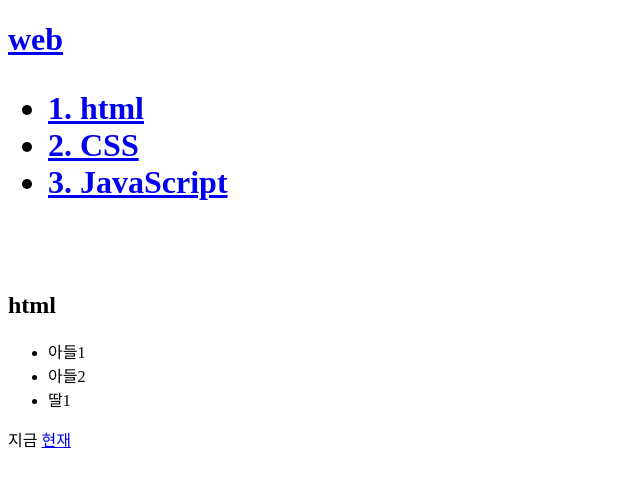
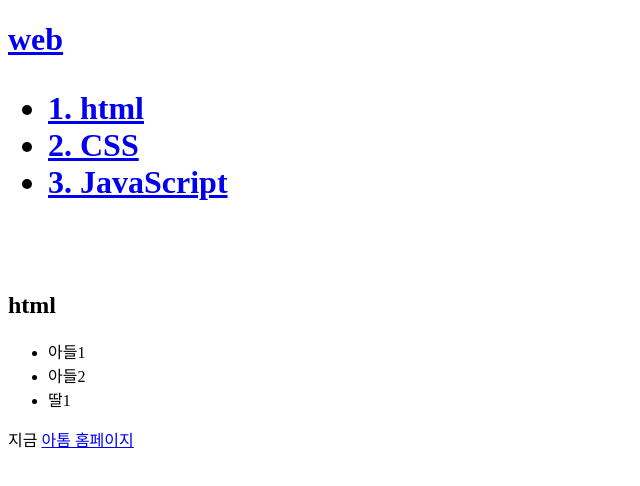
Before and after one commit to shapeexe/my-firstwebsite, a plain HTML site: page index.html in a window 1280 px wide. Shown: the whole page, without its empty margins (0-640 px from the left). Drawn offline with Linux system fonts and the light colour scheme.

Commit message:
22.01.20 코딩 수정

```diff
--- a/index.html
+++ b/index.html
@@ -15,4 +15,4 @@
   <li>아들1</li>
   <li>아들2</li>
   <li>딸1</li> </ul>
-지금 <a href="https://atom.io/" target="_blank">현재</a></body>
+지금 <a href="https://atom.io/" target="_blank">아톰 홈페이지</a></body>
```
